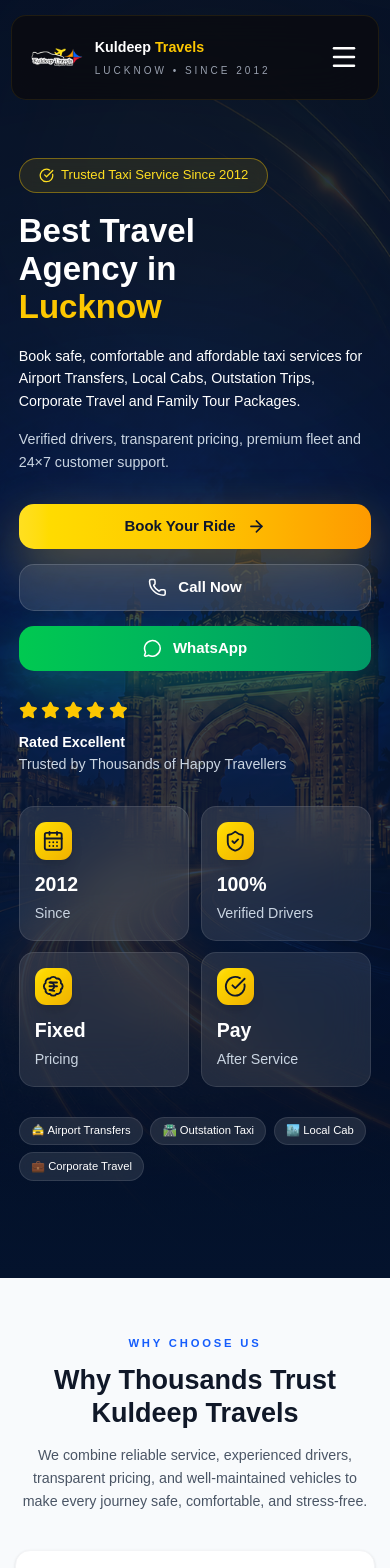
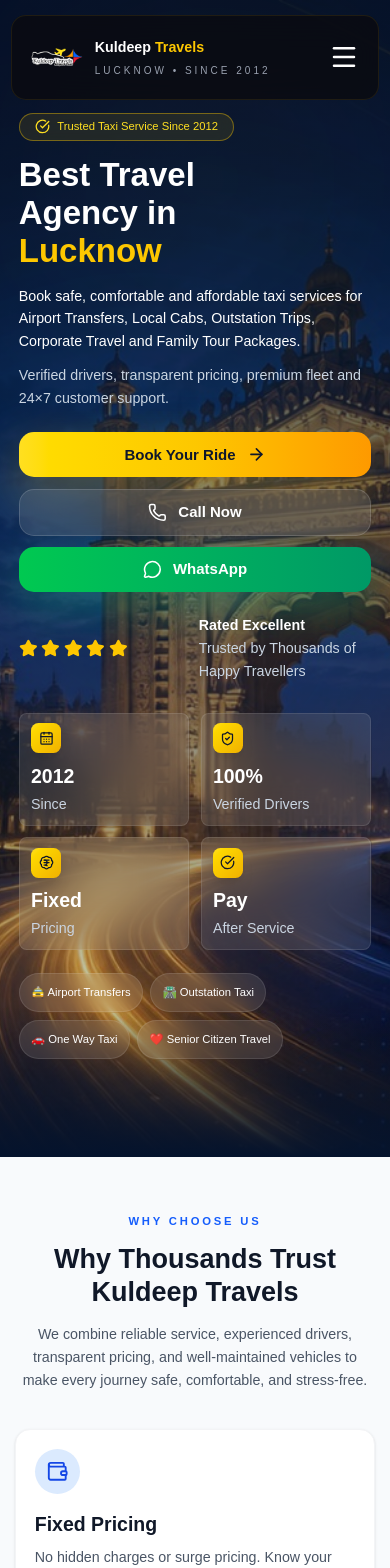
Before and after one commit to alokgupta615/Kuldeep-travel, a Next.js app: page / in a window 390 px wide. Shown: the top 1568 px of the page. Built offline with nearby package versions, Linux system fonts and the light colour scheme.

Commit message:
fixing home background

```diff
--- a/src/components/HeroSection.tsx
+++ b/src/components/HeroSection.tsx
@@ -39,7 +39,8 @@ const trustCards = [
 export default function HeroSection() {
   return (
     // <section className="relative h-screen min-h-[760px] overflow-hidden text-white">
-    <section className="relative overflow-hidden text-white min-h-[780px] md:min-h-[900px] lg:min-h-screen">
+    // <section className="relative overflow-hidden text-white min-h-[780px] md:min-h-[900px] lg:min-h-screen">
+    <section className="relative overflow-hidden text-white min-h-screen">
       {/* ================= Background ================= */}
 
       <div className="absolute inset-0">
@@ -52,19 +53,21 @@ export default function HeroSection() {
           priority
           quality={100}
           sizes="100vw"
-          className="hidden md:block object-cover object-[82%_center]"
+          className="hidden md:block object-cover object-[78%_center]"
         />
 
         {/* Mobile Image */}
 
         <Image
-          src="/images/home/hero-mobile.png"
+          // src="/images/home/hero-mobile.png"
+          src="/images/home/hero-bg.jpeg"
           alt="Kuldeep Travels"
           fill
           priority
           quality={100}
-          sizes="100vw"
-          className="block md:hidden object-cover object-right-bottom"
+          sizes="70vw"
+          // className="block md:hidden object-cover object-[72%_center]"
+          className="block md:hidden object-cover object-[82%_center]"
         />
 
         {/* Desktop Overlay */}
@@ -73,7 +76,11 @@ export default function HeroSection() {
 
         {/* Mobile Overlay */}
 
-        <div className="absolute inset-0 md:hidden bg-gradient-to-b from-[#04132D]/92 via-[#04132D]/72 to-[#04132D]/96" />
+        <div
+          className="absolute inset-0 md:hidden bg-gradient-to-b from-[#04132D]/78
+via-[#04132D]/45
+to-[#04132D]/886"
+        />
 
         {/* Soft Overlay */}
 
@@ -90,19 +97,19 @@ export default function HeroSection() {
 
       {/* ================= Content ================= */}
 
-      <div className="relative z-10 mx-auto flex min-h-[780px] md:min-h-[900px] lg:min-h-screen w-full max-w-7xl items-center px-5 pt-28 pb-12 md:px-8 md:pt-36 lg:px-10 lg:pt-40">
+      <div className="relative z-10 mx-auto flex min-h-screen w-full max-w-7xl items-center px-5 pt-16 pb-12 md:px-8 md:pt-28 md:pb-16 lg:px-10 lg:pt-24 lg:pb-12">
         {/* <div className="max-w-[560px]"> */}
-        <div className="max-w-[650px]">
+        <div className="max-w-[600px] xl:max-w-[650px]">
           {/* Badge */}
 
-          <div className="inline-flex items-center gap-2 rounded-full border border-yellow-400/40 bg-yellow-400/10 px-5 py-2 text-sm font-medium text-yellow-300 backdrop-blur">
+          <div className="inline-flex items-center gap-2 rounded-full border border-yellow-400/40 bg-yellow-400/10 px-4 py-1.5 text-xs lg:px-5 lg:py-2 lg:text-sm font-medium text-yellow-300 backdrop-blur">
             <CheckCircle className="h-4 w-4" />
             Trusted Taxi Service Since 2012
           </div>
 
           {/* Heading */}
 
-          <h1 className="mt-5 text-[46px] leading-[0.9] font-black sm:text-6xl lg:text-[76px]">
+          <h1 className="mt-4 text-[42px] leading-[0.92] font-black sm:text-6xl lg:text-[68px] xl:text-[76px]">
             Best Travel
             <br />
             Agency in
@@ -111,13 +118,13 @@ export default function HeroSection() {
           </h1>
           {/* Description */}
 
-          <p className="mt-5 max-w-[620px] text-[17px] leading-8 sm:text-lg lg:text-xl lg:leading-9">
+          <p className="mt-4 max-w-[620px] text-base leading-7 sm:text-lg lg:text-lg lg:leading-8">
             Book safe, comfortable and affordable taxi services for Airport
             Transfers, Local Cabs, Outstation Trips, Corporate Travel and Family
             Tour Packages.
           </p>
 
-          <p className="mt-4 max-w-[520px] text-sm leading-7 text-slate-300 sm:text-base lg:text-lg">
+          <p className="mt-3 max-w-[520px] text-sm leading-6 text-slate-300 sm:text-base lg:text-lg">
             Verified drivers, transparent pricing, premium fleet and 24×7
             customer support.
           </p>
@@ -125,12 +132,12 @@ export default function HeroSection() {
           {/* CTA Buttons */}
 
           {/* <div className="mt-8 flex flex-col gap-3 sm:flex-row sm:flex-wrap"> */}
-          <div className="mt-8 flex flex-col gap-4 sm:flex-row sm:flex-wrap">
+          <div className="mt-6 flex flex-col gap-3 sm:flex-row sm:flex-wrap">
             {/* Book Now */}
 
             <Link
               href="/book-now"
-              className="group inline-flex items-center justify-center gap-3 rounded-2xl bg-gradient-to-r from-yellow-300 via-yellow-400 to-amber-500 px-8 py-3.5 font-semibold text-slate-900 shadow-[0_20px_50px_rgba(251,191,36,.35)] transition-all duration-300 hover:-translate-y-1 hover:shadow-[0_30px_70px_rgba(251,191,36,.55)]"
+              className="group inline-flex items-center justify-center gap-3 rounded-2xl bg-gradient-to-r from-yellow-300 via-yellow-400 to-amber-500 px-7 py-3 font-semibold text-slate-900 shadow-[0_20px_50px_rgba(251,191,36,.35)] transition-all duration-300 hover:-translate-y-1 hover:shadow-[0_30px_70px_rgba(251,191,36,.55)]"
             >
               Book Your Ride
               <ArrowRight className="h-5 w-5 transition-transform duration-300 group-hover:translate-x-1" />
@@ -140,7 +147,7 @@ export default function HeroSection() {
 
             <a
               href="tel:+918808142859"
-              className="inline-flex items-center justify-center gap-3 rounded-2xl border border-white/15 bg-white/10 px-8 py-3.5 font-semibold backdrop-blur-xl transition-all duration-300 hover:-translate-y-1 hover:bg-white/20"
+              className="inline-flex items-center justify-center gap-3 rounded-2xl border border-white/15 bg-white/10 px-7 py-3 font-semibold backdrop-blur-xl transition-all duration-300 hover:-translate-y-1 hover:bg-white/20"
             >
               <Phone className="h-5 w-5" />
               Call Now
@@ -152,7 +159,7 @@ export default function HeroSection() {
               href="https://wa.me/918808142859"
               target="_blank"
               rel="noopener noreferrer"
-              className="inline-flex items-center justify-center gap-3 rounded-2xl bg-gradient-to-r from-green-500 to-emerald-600 px-8 py-3.5 font-semibold shadow-[0_15px_45px_rgba(16,185,129,.35)] transition-all duration-300 hover:-translate-y-1 hover:shadow-[0_25px_60px_rgba(16,185,129,.55)]"
+              className="inline-flex items-center justify-center gap-3 rounded-2xl bg-gradient-to-r from-green-500 to-emerald-600 px-7 py-3 font-semibold shadow-[0_15px_45px_rgba(16,185,129,.35)] transition-all duration-300 hover:-translate-y-1 hover:shadow-[0_25px_60px_rgba(16,185,129,.55)]"
             >
               <MessageCircle className="h-5 w-5" />
               WhatsApp
@@ -162,7 +169,7 @@ export default function HeroSection() {
           {/* Google Rating */}
 
           {/* {/* <div className="mt-7 flex flex-wrap items-center gap-3"> */}
-          <div className="mt-8 flex flex-wrap items-center gap-3">
+          <div className="mt-6 grid grid-cols-2 gap-2 lg:grid-cols-4 lg:gap-3">
             <div className="flex items-center gap-1">
               {[1, 2, 3, 4, 5].map((star) => (
                 <Star
@@ -190,15 +197,19 @@ export default function HeroSection() {
               return (
                 <div
                   key={item.label}
-                  className="group rounded-2xl border border-white/10 bg-white/10 p-4 backdrop-blur-xl transition-all duration-300 hover:-translate-y-2 hover:border-yellow-400/30 hover:bg-white/15"
+                  className="group rounded-lg border border-white/10 bg-white/10 px-3 py-2.5 backdrop-blur-xl transition-all duration-300 hover:-translate-y-1 hover:border-yellow-400/30 hover:bg-white/15"
                 >
-                  <div className="flex h-10 w-10 items-center justify-center rounded-xl bg-gradient-to-br from-yellow-300 to-yellow-500 text-slate-900 shadow-lg">
-                    <Icon className="h-6 w-6" />
+                  <div className="flex h-8 w-8 lg:h-10 lg:w-10 items-center justify-center rounded-lg bg-gradient-to-br from-yellow-300 to-yellow-500 text-slate-900 shadow-lg">
+                    <Icon className="h-4 w-4 lg:h-5 lg:w-5" />
                   </div>
 
-                  <h3 className="mt-3 text-xl font-bold">{item.value}</h3>
+                  <h3 className="mt-2 text-lg font-bold lg:text-xl">
+                    {item.value}
+                  </h3>
 
-                  <p className="mt-1 text-sm text-slate-300">{item.label}</p>
+                  <p className="mt-0.5 text-[11px] text-slate-300 lg:text-xs">
+                    {item.label}
+                  </p>
                 </div>
               );
             })}
@@ -206,22 +217,34 @@ export default function HeroSection() {
 
           {/* Small Features */}
 
-          <div className="mt-8 flex flex-wrap gap-2">
-            <div className="rounded-full border border-white/10 bg-white/10 px-3 py-1.5 text-xs backdrop-blur">
+          <div className="mt-6 flex flex-wrap gap-2">
+            <Link
+              href="/services/airport-transfer"
+              className="rounded-full border border-white/10 bg-white/10 px-3 py-1.5 text-xs backdrop-blur transition hover:bg-white/20"
+            >
               🚖 Airport Transfers
-            </div>
+            </Link>
 
-            <div className="rounded-full border border-white/10 bg-white/10 px-3 py-1.5 text-xs backdrop-blur">
+            <Link
+              href="/services/outstation-taxi"
+              className="rounded-full border border-white/10 bg-white/10 px-3 py-1.5 text-xs backdrop-blur transition hover:bg-white/20"
+            >
               🛣️ Outstation Taxi
-            </div>
+            </Link>
 
-            <div className="rounded-full border border-white/10 bg-white/10 px-3 py-1.5 text-xs backdrop-blur">
-              🏙️ Local Cab
-            </div>
+            <Link
+              href="/services/one-way-taxi"
+              className="rounded-full border border-white/10 bg-white/10 px-3 py-1.5 text-xs backdrop-blur transition hover:bg-white/20"
+            >
+              🚗 One Way Taxi
+            </Link>
 
-            <div className="rounded-full border border-white/10 bg-white/10 px-3 py-1.5 text-xs backdrop-blur">
-              💼 Corporate Travel
-            </div>
+            <Link
+              href="/services/senior-citizen-travel"
+              className="rounded-full border border-white/10 bg-white/10 px-3 py-1.5 text-xs backdrop-blur transition hover:bg-white/20"
+            >
+              ❤️ Senior Citizen Travel
+            </Link>
           </div>
         </div>
       </div>
```
